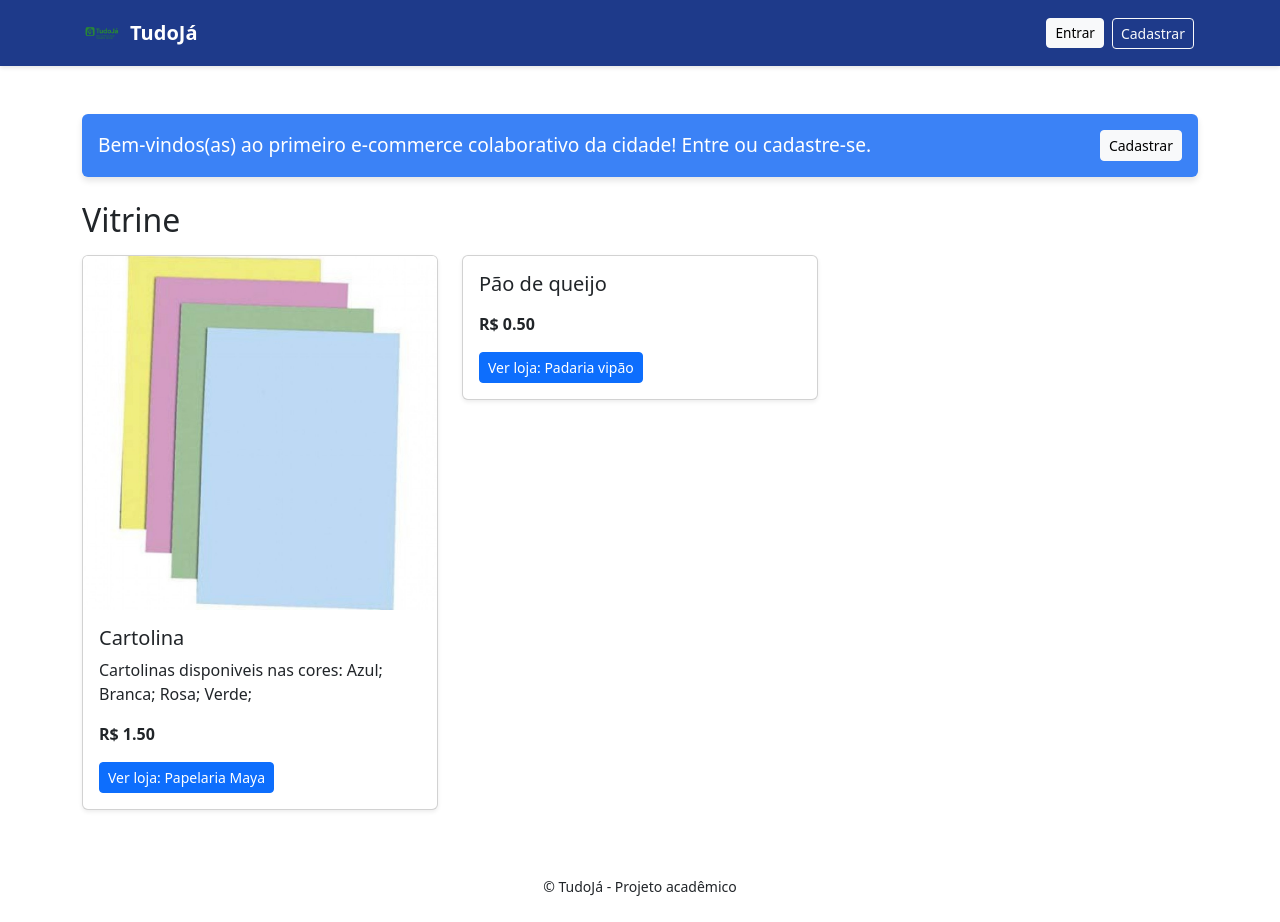
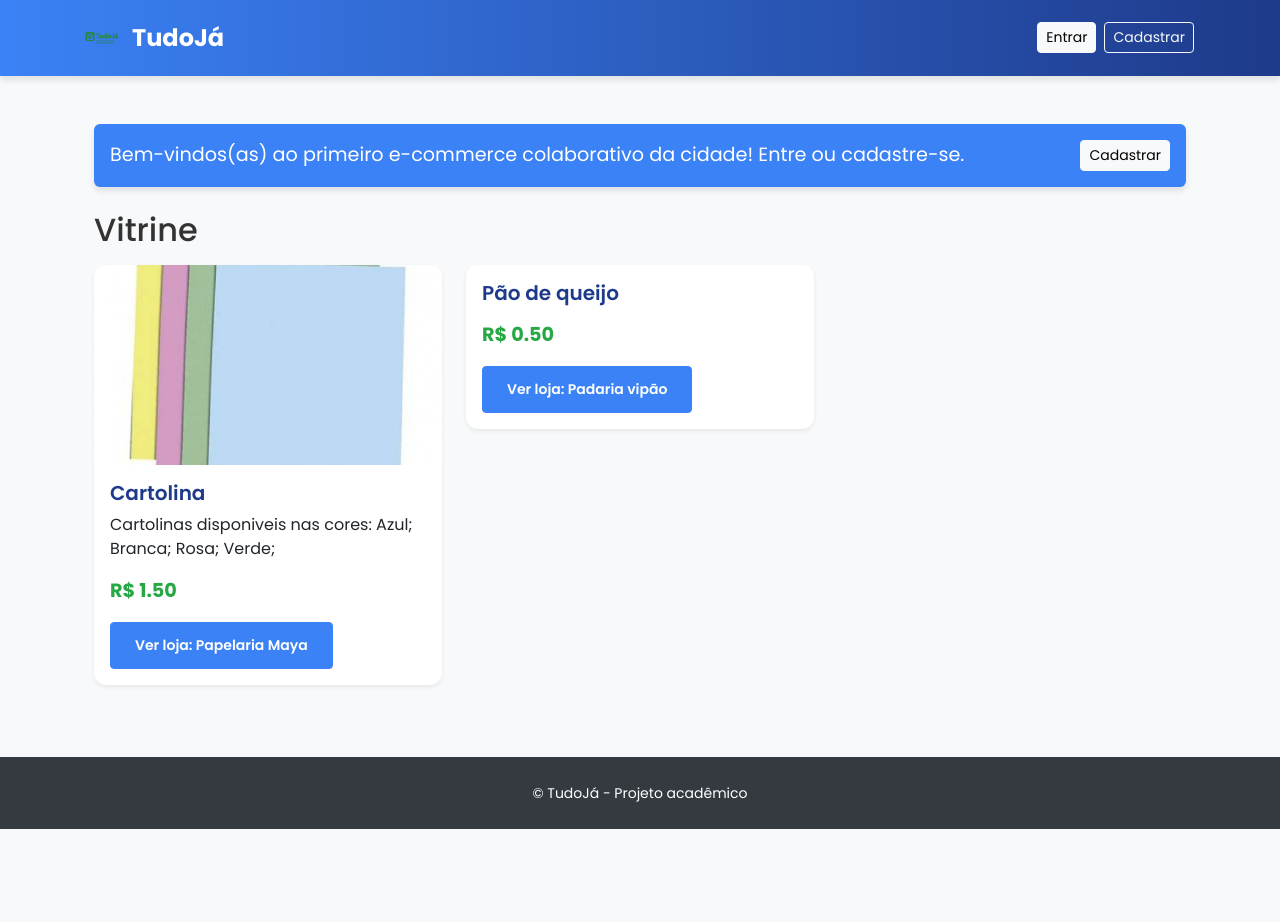
Before and after one commit to LudCodes/tudoja-ecommerce, a Django app: page / in a window 1280 px wide. After the commit the page ends 829 px from the top, so only its background shows below. Run offline with Django 5.2, Linux system fonts and the light colour scheme; data comes from the database, SQL or seed files in the repository.

Commit message:
estilo: ajuste visual no base.html

```diff
--- a/templates/base.html
+++ b/templates/base.html
@@ -2,34 +2,113 @@
 <!doctype html>
 <html lang="pt-br">
   <head>
-    <meta charset="utf-8">
+    <meta charset="utf-g">
     <meta name="viewport" content="width=device-width, initial-scale=1">
     <title>TudoJá - E-commerce de Bairro</title>
-    <!-- Bootstrap CDN -->
+
     <link href="https://cdn.jsdelivr.net/npm/bootstrap@5.3.0/dist/css/bootstrap.min.css" rel="stylesheet">
+
+    <link rel="preconnect" href="https://fonts.googleapis.com">
+    <link rel="preconnect" href="https://fonts.gstatic.com" crossorigin>
+    <link href="https://fonts.googleapis.com/css2?family=Poppins:wght@400;500;600;700&display=swap" rel="stylesheet">
+
     <style>
-      /* Navbar personalizada */
+
+      body {
+        font-family: 'Poppins', sans-serif;
+        background-color: #f8f9fa;
+        color: #333;
+      }
+
+
       .navbar-custom {
-        background-color: #1e3a8a; /* azul escuro */
-        box-shadow: 0 2px 4px rgba(0,0,0,0.1);
+        background: linear-gradient(90deg, #3b82f6, #1e3a8a);
+        box-shadow: 0 4px 6px rgba(0,0,0,0.1);
+        padding: 0.8rem 1rem;
+      }
+      .navbar-custom .navbar-brand {
+        color: white;
+        font-weight: 700;
+        font-size: 1.5rem;
       }
       .navbar-custom .nav-link {
         color: white !important;
         font-weight: 500;
-        margin-left: 0.5rem;
-        margin-right: 0.5rem;
-        transition: color 0.3s;
+        transition: all 0.3s ease;
+        padding: 0.5rem 1rem;
+        border-radius: 5px;
       }
       .navbar-custom .nav-link:hover {
-        color: #a5d8ff !important; /* azul claro ao passar o mouse */
+        background-color: rgba(255, 255, 255, 0.1);
+        transform: translateY(-2px);
       }
-      .navbar-custom .navbar-brand {
+      .navbar-custom .btn {
+        transition: all 0.3s ease;
+      }
+      .navbar-custom .btn:hover {
+        transform: scale(1.05);
+      }
+
+
+      main {
+        min-height: 80vh;
+      }
+
+
+      form {
+        background: white;
+        padding: 2rem;
+        border-radius: 8px;
+        box-shadow: 0 4px 15px rgba(0,0,0,0.08);
+      }
+      form .form-control, form input, form textarea {
+          margin-bottom: 1rem;
+      }
+      form button, .btn-primary {
+        background-color: #3b82f6;
+        border-color: #3b82f6;
+        font-weight: 600;
+        padding: 0.75rem 1.5rem;
+        transition: all 0.3s ease;
+      }
+      form button:hover, .btn-primary:hover {
+        background-color: #1e3a8a;
+        border-color: #1e3a8a;
+        transform: translateY(-3px);
+        box-shadow: 0 4px 8px rgba(0,0,0,0.1);
+      }
+
+
+      .card {
+        border: none;
+        border-radius: 12px;
+        box-shadow: 0 4px 15px rgba(0,0,0,0.08);
+        transition: all 0.3s ease;
+        overflow: hidden;
+      }
+      .card:hover {
+        transform: translateY(-5px);
+        box-shadow: 0 8px 20px rgba(0,0,0,0.12);
+      }
+      .card-img-top {
+        height: 200px;
+        object-fit: cover;
+      }
+      .card-title {
+        font-weight: 600;
+        color: #1e3a8a;
+      }
+      .card-text strong {
+        color: #28a745;
+        font-size: 1.2rem;
+      }
+
+
+      footer {
+        background-color: #343a40;
         color: white;
-        font-weight: bold;
-      }
-      .navbar-custom .btn-light {
-        font-size: 0.85rem;
-        font-weight: 500;
+        padding: 1.5rem 0;
+        margin-top: 2rem;
       }
     </style>
   </head>
@@ -37,7 +116,7 @@
     <nav class="navbar navbar-expand-lg navbar-custom">
       <div class="container">
         <a class="navbar-brand d-flex align-items-center" href="{% url 'home' %}">
-          <img src="{% static 'logo-tudoJa.png' %}" alt="Logo" style="height:40px; margin-right:8px;"/>
+          <img src="{% static 'logo-tudoJa.png' %}" alt="Logo" style="height:40px; margin-right:10px;"/>
           TudoJá
         </a>
         <button class="navbar-toggler" type="button" data-bs-toggle="collapse" data-bs-target="#navbarNav"
@@ -48,7 +127,7 @@
           <ul class="navbar-nav ms-auto align-items-center">
             {% if request.user.is_authenticated %}
               <li class="nav-item"><a class="nav-link" href="{% url 'perfil' %}">Perfil</a></li>
-              <li class="nav-item"><a class="nav-link" href="{% url 'detalhe_loja' %}">Minha loja</a></li>
+              <li class="nav-item"><a class="nav-link" href="{% url 'detalhe_loja' %}">Minha Loja</a></li>
               <li class="nav-item">
                 <a class="nav-link" href="#" onclick="event.preventDefault(); document.getElementById('logout-form').submit();">
                   Sair
@@ -67,14 +146,18 @@
     </nav>
 
     <main class="py-4">
-      {% if messages %}
-        <div class="container">
-          {% for msg in messages %}
-            <div class="alert alert-{{ msg.tags }}">{{ msg }}</div>
-          {% endfor %}
-        </div>
-      {% endif %}
-      {% block content %}{% endblock %}
+      <div class="container">
+        {% if messages %}
+            {% for msg in messages %}
+              <div class="alert alert-{{ msg.tags }} alert-dismissible fade show" role="alert">
+                {{ msg }}
+                <button type="button" class="btn-close" data-bs-dismiss="alert" aria-label="Close"></button>
+              </div>
+            {% endfor %}
+        {% endif %}
+
+        {% block content %}{% endblock %}
+      </div>
     </main>
 
     <footer class="text-center py-4">
```
